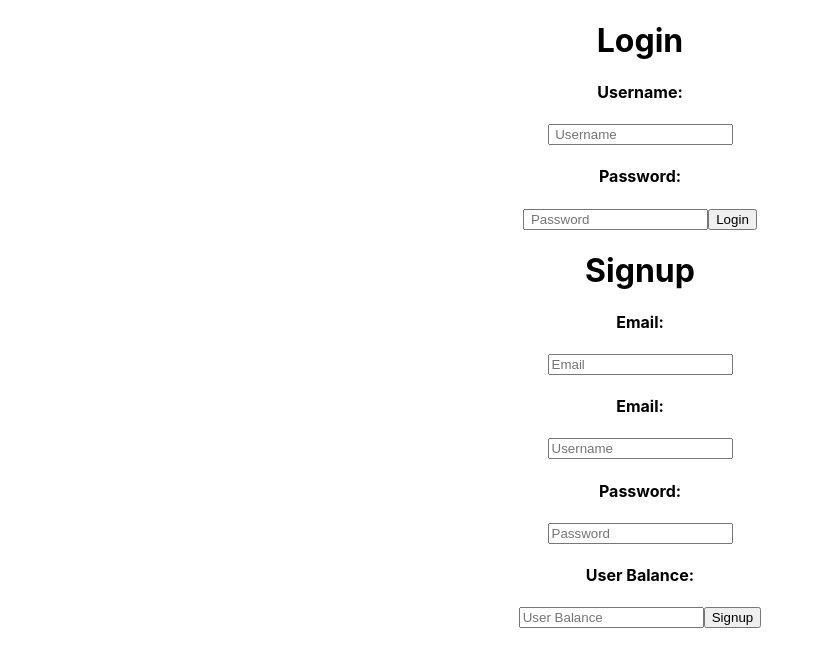
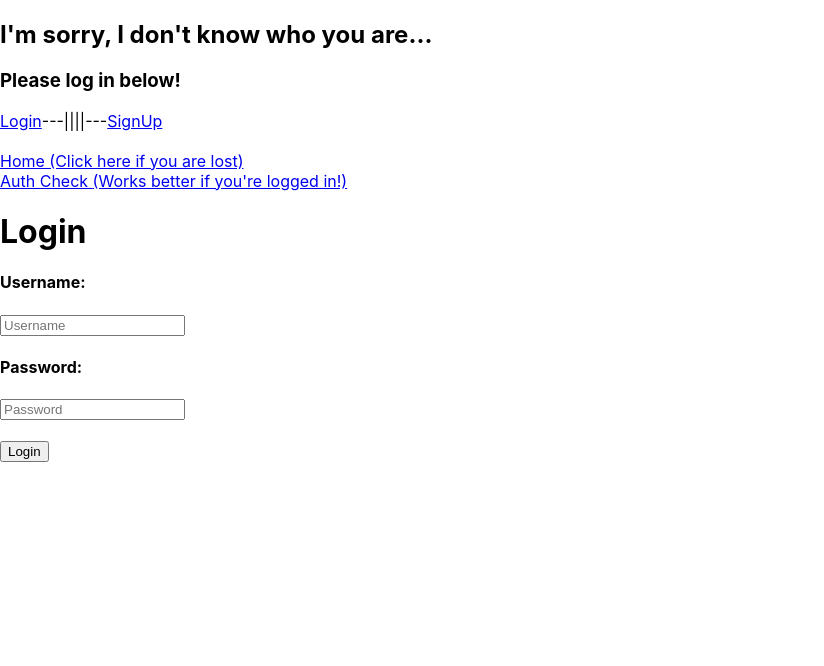
Before and after one commit to concow/Final-Project-5-Frontend, a React (Create React App) app in the folder my-app/: page /login in a window 1280 px wide. Shown: the top 666 px of the page, without its empty margins (0-824 px from the left). Built offline with nearby package versions, Linux system fonts and the light colour scheme; no server answers.

Commit message:
more auth

```diff
--- a/my-app/src/App.js
+++ b/my-app/src/App.js
@@ -1,140 +1,145 @@
 import "./App.css";
-import { BrowserRouter as Router, Switch, Route, Link, NavLink } from "react-router-dom";
-import Signup from "./components/Signup";
+import { BrowserRouter as Router, Switch, Route, Redirect, Link, NavLink, useHistory } from "react-router-dom";
+import { useEffect, useState } from "react";
+import SignUp from "./components/SignUp";
 import Login from "./components/Login";
 import Home from "./components/Home";
-import Inventory from "./components/Inventory";
 import Portfolio from "./components/Portfolio";
 import Trade from "./components/Trade";
+import Inventory from "./components/Inventory";
 import Watchlist from "./components/Watchlist";
-import { useEffect, useState } from "react";
 
-function App() {
-
+export default function App() {
   const [stocks, setStocks] = useState([]);
   const [portfolios, setPorfolios] = useState([]);
   const [watchlists, setWatchlists] = useState([]);
-
-  const [user, setUser] = useState(false)
-  const [isLoggedIn, setLoggedIn] = useState(false);
+  const [user, setUser] = useState(false);
+  const [loggedIn, setLoggedIn] = useState(false);
+  const history = useHistory();
 
   // const production = "https://afternoon-basin-98008.herokuapp.com";
   // const development = "http://localhost:3000/"
   // const url = process.env.NODE_ENV ? production : development;
 
-  useEffect(() => {
-    const token = localStorage.getItem("jwt");
-    console.log("token here => " + token)
-      fetch(`http://localhost:3000/profile`, {
-        method: "GET",
-        headers: {
-          Authorization: `Bearer ${token}`,
-        },
-      }).then((response) => {
-        if (response.ok) {
-          response.json().then((data) => {
-            setLoggedIn(true);
-            setUser(data.user);
-          });
-        } else {
-          console.log("Must Log In");
-        }
-      });
-      },
-  []);
-
-  function onSignUp(username, password, email, userBalance) {
-    fetch(`http://localhost:3000/signup`, {
-      method: "POST",
-      headers: {
-        "Content-Type": "application/json",
-        Accept: "application/json",
-      },
-      body: JSON.stringify({
-        user: {
-          username: `${username}`,
-          password: `${password}`,
-          email: `${email}`,
-          user_balance: `${userBalance}`,
-        },
-      }),
-    }).then((response) => {
-      if (response.ok) {
-        response.json().then((data) => {
-          setUser(data.user);
-          setLoggedIn(true);
-          localStorage.setItem("jwt", data.jwt);
-        });
-      } else {
-        console.log("Incomplete Form.");
-      }
-    });
+  function setCurrentUser(currentUser) {
+    setUser(currentUser);
+    setLoggedIn(true);
+    console.log(currentUser)
   }
 
-  function onLogin(username, password) {
-      fetch(`http://localhost:3000/login`, {
-      method: "POST",
-      headers: {
-        "Content-Type": "application/json",
-        Accept: "application/json",
-      },
-      body: JSON.stringify({
-        user: {
-          username: `${username}`,
-          password: `${password}`
-        }
-      })
-    }).then((response) => {
-      if (response.ok) {
-        response.json().then((data) => {
-          console.log( "I'm here" + data.jwt )
-          setUser(data.user)
-          setLoggedIn(true)
-          localStorage.setItem("jwt", data.jwt);
-        });
-      } else {
-        console.log("dsafdsfdsa;f")
-      }
-    });
+  function logOut() {
+    setUser({});
+    setLoggedIn(false);
+    localStorage.token = "";
   }
 
-    function handleLogin(currentUser) {
-      setUser(currentUser);
-      setLoggedIn(true);
+  useEffect(() => {
+    const token = localStorage.token;
+    console.log("token " + token);
+    if (
+      typeof token !== "undefined" &&
+      token.length > 1 &&
+      token !== "undefined"
+    ) {
+      fetch("http://localhost:3000/auto_login", {
+        method: "POST",
+        headers: {
+          Accept: "application/json",
+          "Content-Type": "application/json",
+        },
+        body: JSON.stringify({ token }),
+      })
+        .then((r) => r.json())
+        // .then((user) => setCurrentUser(user));
+        .then((user) => setUser(user),setLoggedIn(true));
+
+    } else {
+      console.log("No token found, try logging in!");
     }
+  }, []);
 
-     function handleLogout() {
-       localStorage.clear();
-       setUser(null);
-       setLoggedIn(false);
-     }
+//   return (
+//     <div className="App">
+//       {loggedIn ? (
+//         <Router>
+//           <nav className="navbar-cont">
+//             <NavLink to="/">Home | </NavLink>
+//             <NavLink to="/trade">Trade | </NavLink>
+//             <NavLink to="/portfolio">Portfolio | </NavLink>
+//             <NavLink to="/watchlist">Watchlist</NavLink>
+//             <NavLink to="/signup">Signup</NavLink>
+//           </nav>
+//           <Switch>
+//             <Route exact path="/">
+//               <Home />
+//             </Route>
+//             <Route path="/trade">
+//               <Trade />
+//             </Route>
+//             <Route path="/portfolio">
+//               <Portfolio />
+//             </Route>
+//             <Route path="/signup">
+//               <SignUp />
+//             </Route>
+//           </Switch>
+//         </Router>
+//       ) : (
+//         <Login setCurrentUser={setCurrentUser} />
+//       )}
+//     </div>
+//   );
+// }
+  return (
+    <div className="main-div">
+      {loggedIn ? (
+        <h1 className="greeting-text">Welcome back {user}!</h1>
+      ) : (
+        <div className="please-log-in">
+          <h2>I'm sorry, I don't know who you are...</h2>
+          <h3>Please log in below!</h3>
+        </div>
+      )}
 
+      <Router>
+        <Link to="/login">Login</Link>
+        <span>---||||---</span>
+        <Link to="/signup">SignUp</Link>
+        <br />
+        {loggedIn ? (
+          <span>
+            <br />
+            <button onClick={logOut}>Log Out</button>
+          </span>
+        ) : null}
+        <br />
+        <Link to="/">Home (Click here if you are lost)</Link>
+        <br />
+        <Link to="/auth">
+          Auth Check{' '}
+          {!loggedIn
+            ? "(Works better if you're logged in!)"
+            : "(Try it now you're logged in!)"}
+        </Link>{' '}
+        <br />
+        <Switch>
+          <Route exact path="/">
+            <Home />
+          </Route>
 
-  return (
+          <Route exact path="/login">
+            {loggedIn ? (
+              <Redirect to="/" />
+            ) : (
+              <Login setCurrentUser={setCurrentUser} />
+            )}
+          </Route>
 
-
-  <div className="App">
-       {isLoggedIn ?
-    <Router>
-      <nav className="navbar-cont">
-          <NavLink to="/">Home | </NavLink>
-          <NavLink to="/trade">Trade | </NavLink>
-          <NavLink to="/portfolio">Portfolio | </NavLink>
-          <NavLink to="/watchlist">Watchlist</NavLink>
-      </nav>
-        <Switch>
-          <Route exact path="/" component={Home} />
-          <Route exact path="/signup" component={Signup} />
-          <Route exact path="/trade" component={Trade} />
-          <Route exact path="/portfolio" component={Portfolio} />
+          <Route exact path="/signup">
+            {loggedIn ? <Redirect to="/" /> : <SignUp />}
+          </Route>
         </Switch>
-    </Router> :
-        // <Signup onSignUp={onSignUp}/>
-        <Login onSignUp={onSignUp} onLogin={onLogin}/>
-       }
-  </div>
-  )
+      </Router>
+    </div>
+  );
 }
-
-
-export default App;
--- a/my-app/src/components/Login.js
+++ b/my-app/src/components/Login.js
@@ -1,42 +1,30 @@
-import React, { useState } from 'react'
-import Signup from './Signup'
+import React, { useState } from "react";
 // import { useHistory } from "react-router-dom";
 
-export default function Login({ signup, login }) {
-
+export default function Login({ setCurrentUser }) {
   const [username, setUsername] = useState("");
   const [password, setPassword] = useState("");
-    const [signupUsername, setSignupUsername] = useState("")
-    const [signupPassword, setSignupPassword] = useState("")
-    const [email, setEmail] = useState("");
-    const [userBalance, setUserBalance] = useState("");
 
-    // const url = "http://localhost:3000.com"
-    // const history = useHistory();
+  function handleLogin(event) {
+    event.preventDefault();
+    event.target.reset();
 
-    // function handleLogin(e) {
-    //     e.preventDefault()
-    //     fetch(`${url}/users`, {
-    //         method: "POST",
-    //         headers: {
-    //             "Content-Type": "application/json",
-    //             Accept: "application/json",
-    //         },
-    //         body: JSON.stringify({user: {username, password}}),
-    //     })
-    //         .then((r) => r.json())
-    //         .then((data) => {
-    //             history.push("/home");
-    //         }
-    //         );
-    // }
-    function handleLogin(e) {
-        e.preventDefault()
-        login(username, password)
-    }
-    function handleSignup(e) {
-        e.preventDefault()
-        signup(username, password, email, userBalance)
+    const user = { username, password };
+
+    fetch("http://localhost:3000/login", {
+      method: "POST",
+      headers: {
+        Accept: "application/json",
+        "Content-Type": "application/json",
+      },
+      body: JSON.stringify({ user }),
+    })
+      .then((r) => r.json())
+      .then((response) => {
+        localStorage.token = response.jwt;
+        setCurrentUser(response.user);
+        console.log(response.user);
+      });
   }
 
   return (
@@ -45,66 +33,23 @@ export default function Login({ signup, login }) {
       <form onSubmit={handleLogin}>
         <h4>Username: </h4>
         <input
-            className="login-inputs"
           type="text"
-            id="username"
-            placeholder=" Username"
+          name="username"
+          placeholder="Username"
           value={username}
           onChange={(e) => setUsername(e.target.value)}
         />
         <h4>Password: </h4>
         <input
-            className="login-inputs"
           type="password"
-            id="password"
-            placeholder=" Password"
+          name="password"
+          placeholder="Password"
           value={password}
           onChange={(e) => setPassword(e.target.value)}
         />
+        <br />
+        <br />
         <button type="submit">Login</button>
-        </form>
-
-        <form className="signup-form">
-          <div className="signup-title">
-            <h1>Signup</h1>
-          </div>
-          <h4>Email: </h4>
-          <input
-            className="signup-inputs"
-            type="email"
-            id="email"
-            placeholder="Email"
-            value={email}
-            onChange={(e) => setEmail(e.target.value)}
-          />
-          <h4>Email: </h4>
-          <input
-            className="signup-inputs"
-            type="username"
-            id="username"
-            placeholder="Username"
-            value={signupUsername}
-            onChange={(e) => setSignupUsername(e.target.value)}
-          />
-          <h4>Password: </h4>
-          <input
-            className="signup-inputs"
-            type="password"
-            id="password"
-            placeholder="Password"
-            value={signupPassword}
-            onChange={(e) => setSignupPassword(e.target.value)}
-          />
-          <h4>User Balance: </h4>
-          <input
-            className="signup-inputs"
-            type="username"
-            id="username"
-            placeholder="User Balance"
-            value={userBalance}
-            onChange={(e) => setUserBalance(e.target.value)}
-          />
-          <button type="submit">Signup</button>
       </form>
     </div>
   );
--- a/my-app/src/components/Signup.js
+++ b/my-app/src/components/Signup.js
@@ -1,60 +1,101 @@
-import React, { useState } from 'react'
+import React, { useState } from "react";
 import { useHistory } from "react-router-dom";
+import { Redirect } from "react-router-dom";
 
 export default function Signup() {
+  const [username, setUsername] = useState("");
+  const [password, setPassword] = useState("");
+  const [email, setEmail] = useState("");
+  const [user_balance, setUserBalance] = useState("");
+  const [created, setCreated] = useState("");
+  const [errorMessage, setErrorMessage] = useState("");
+  //   const production = "https://afternoon-basin-98008.herokuapp.com/";
+  //   const development = "http://localhost:3000/";
+  //   const url = process.env.NODE_ENV === "production" ? production : development;
 
-    const [username, setUsername] = useState("")
-    const [password, setPassword] = useState("")
+  console.log("process log", process.env.NODE_ENV);
 
-    const production = "https://afternoon-basin-98008.herokuapp.com/";
-    const development = "http://localhost:3000/"
-    const url = (process.env.NODE_ENV === "production" ? production : development)
+  //   const history = useHistory();
+  //   history.push("/home");
+  function createUser(e) {
+    e.preventDefault();
+    e.target.reset();
 
-    console.log("process log", process.env.NODE_ENV)
+    let user = {
+        username,
+        password,
+        email,
+        user_balance,
+    };
 
-    const history = useHistory();
-
-    function handleSignupSubmit(e) {
-        e.preventDefault()
-        fetch(`${url}/users`, {
+    fetch("http://localhost:3000/users", {
       method: "POST",
       headers: {
         "Content-Type": "application/json",
         Accept: "application/json",
       },
-            body: JSON.stringify({user: {username, password}}),
+      body: JSON.stringify({ user }),
     })
       .then((r) => r.json())
-            .then((data) => {
-                history.push("/home");
+      .then((response) => {
+        if (response.status === "created") {
+          setCreated(true);
+          setErrorMessage("");
         }
+      })
+      .catch((response) =>
+        setErrorMessage(
+          "Uh-oh! It didn't work...Make sure your server is running!"
+        )
       );
   }
 
   return (
     <div>
-            <form onSubmit={handleSignupSubmit}>
-                Username:
+      {created ? (
+        <Redirect to="/login" />
+      ) : (
+        <div>
+          <div className="please-log-in">
+            <p>{errorMessage}</p>
+          </div>
+          <br />
+          <form onSubmit={createUser}>
             <input
-                    className="login-inputs"
               type="text"
-                    id="username"
-                    placeholder=" Username"
-                    value={username}
+              name="email"
+              placeholder="Email"
+              onChange={(e) => setEmail(e.target.value)}
+            />
+            <br />
+            <input
+              type="text"
+              name="username"
+              placeholder="Username"
               onChange={(e) => setUsername(e.target.value)}
             />
-                Password:
+            <br />
             <input
-                    className="login-inputs"
               type="password"
-                    id="password"
-                    placeholder=" Password"
-                    value={password}
+              name="password"
+              placeholder="Password"
               onChange={(e) => setPassword(e.target.value)}
             />
-                <button type="submit">Signup</button>
+            <br />
+            <input
+              type="text"
+              name="userbalance"
+              placeholder="User Balance"
+              onChange={(e) => setUserBalance(e.target.value)}
+            />
+            <br />
+            <br />
+            <button type="submit">Submit</button>
           </form>
-
         </div>
-    )
+      )}
+      <br />
+      <br />
+    </div>
+  );
 }
```
Also changed, not shown: my-app/src/Extra.js (added, +105 -0 lines), my-app/src/components/Home.js (+21 -4 lines), my-app/src/components/Trade.js (+54 -1 lines). Lines whose indentation alone changed are shown as unchanged.
